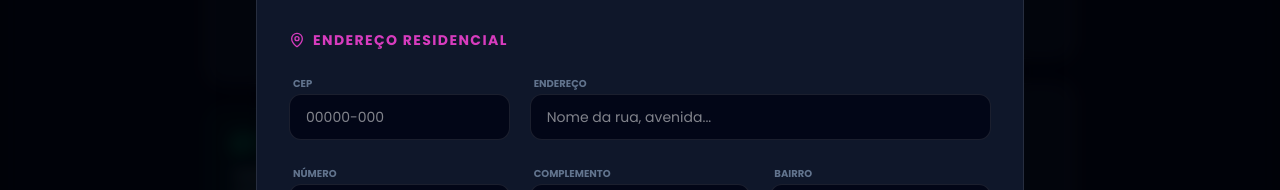
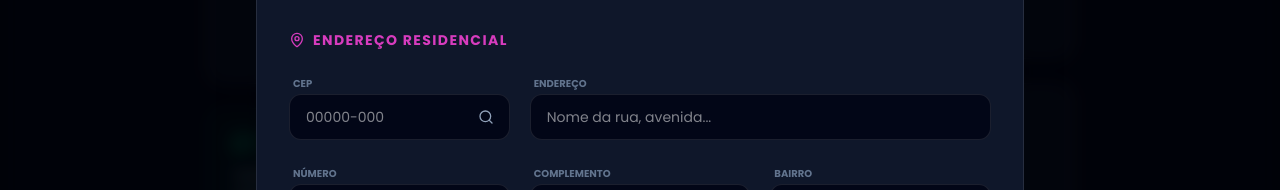
Before and after one commit to EnzoFariasCode/mwc-platform, a Next.js app: page /agendar-consulta/meu-perfil in a window 1280 px wide. Both pictures are taken after a click on the button "Editar Perfil". Shown: the part 384-574 px from the top of the page. Built offline with nearby package versions, Linux system fonts and the light colour scheme; no server answers.

Commit message:
feat: adiciona conclusão de perfil e preenchimento automático por CEP
Adiciona indicador de perfil completo ao dashboard do profissional MWC Online, corrige o rótulo do tipo de conta e integra o ViaCEP ao modal de edição para preencher endereço automaticamente.

```diff
--- /dev/null
+++ b/src/app/api/address/cep/[cep]/route.ts
@@ -0,0 +1,67 @@
+import { auth } from "@/auth";
+import { NextResponse } from "next/server";
+
+type RouteContext = {
+  params: Promise<{ cep: string }>;
+};
+
+type ViaCepResponse = {
+  erro?: boolean;
+  cep?: string;
+  logradouro?: string;
+  bairro?: string;
+  localidade?: string;
+  uf?: string;
+};
+
+export async function GET(_request: Request, { params }: RouteContext) {
+  const session = await auth();
+
+  if (!session?.user?.id) {
+    return NextResponse.json({ error: "Nao autorizado." }, { status: 401 });
+  }
+
+  const { cep: rawCep } = await params;
+  const cep = rawCep.replace(/\D/g, "");
+
+  if (!/^\d{8}$/.test(cep)) {
+    return NextResponse.json(
+      { error: "Informe um CEP valido com 8 digitos." },
+      { status: 400 },
+    );
+  }
+
+  try {
+    const response = await fetch(`https://viacep.com.br/ws/${cep}/json/`, {
+      next: { revalidate: 86400 },
+      signal: AbortSignal.timeout(5000),
+    });
+
+    if (!response.ok) {
+      throw new Error(`ViaCEP respondeu com status ${response.status}.`);
+    }
+
+    const address = (await response.json()) as ViaCepResponse;
+
+    if (address.erro) {
+      return NextResponse.json(
+        { error: "CEP nao encontrado." },
+        { status: 404 },
+      );
+    }
+
+    return NextResponse.json({
+      cep: address.cep || cep,
+      address: address.logradouro?.trim() || "",
+      neighborhood: address.bairro?.trim() || "",
+      city: address.localidade?.trim() || "",
+      state: address.uf?.trim().toUpperCase() || "",
+    });
+  } catch (error) {
+    console.error("[CEP] Falha ao consultar ViaCEP:", error);
+    return NextResponse.json(
+      { error: "Nao foi possivel consultar o CEP agora." },
+      { status: 502 },
+    );
+  }
+}
--- a/src/modules/health/components/edit-profile-modal.tsx
+++ b/src/modules/health/components/edit-profile-modal.tsx
@@ -1,7 +1,16 @@
 "use client";
 
-import { FormEvent, useState } from "react";
-import { User, MapPin, X, Save, Check, Phone } from "lucide-react";
+import { FormEvent, useRef, useState } from "react";
+import {
+  User,
+  MapPin,
+  X,
+  Save,
+  Check,
+  Phone,
+  LoaderCircle,
+  Search,
+} from "lucide-react";
 import {
   updatePatientProfile,
   type PatientProfileData,
@@ -23,6 +32,23 @@ function formatPhoneNumber(value?: string | null) {
   return `(${digits.slice(0, 2)}) ${digits.slice(2, 7)}-${digits.slice(7)}`;
 }
 
+function formatCep(value: string) {
+  const digits = value.replace(/\D/g, "").slice(0, 8);
+
+  return digits.length > 5
+    ? `${digits.slice(0, 5)}-${digits.slice(5)}`
+    : digits;
+}
+
+type CepAddress = {
+  cep: string;
+  address: string;
+  neighborhood: string;
+  city: string;
+  state: string;
+  error?: string;
+};
+
 export function EditProfileModal({
   isOpen,
   onClose,
@@ -31,8 +57,61 @@ export function EditProfileModal({
 }: EditProfileModalProps) {
   const [isSaving, setIsSaving] = useState(false);
   const [error, setError] = useState<string | null>(null);
+  const [isLookingUpCep, setIsLookingUpCep] = useState(false);
+  const [cepError, setCepError] = useState<string | null>(null);
+  const formRef = useRef<HTMLFormElement>(null);
 
   if (!isOpen) return null;
+
+  const setAddressField = (name: string, value: string) => {
+    const field = formRef.current?.elements.namedItem(name);
+
+    if (field instanceof HTMLInputElement) {
+      field.value = value;
+    }
+  };
+
+  const lookupCep = async (value: string) => {
+    const cep = value.replace(/\D/g, "");
+    setCepError(null);
+
+    if (cep.length !== 8) {
+      if (cep.length > 0) {
+        setCepError("Informe um CEP valido com 8 digitos.");
+      }
+      return;
+    }
+
+    setIsLookingUpCep(true);
+
+    try {
+      const response = await fetch(`/api/address/cep/${cep}`);
+      const result = (await response.json()) as CepAddress;
+
+      if (!response.ok) {
+        throw new Error(result.error || "CEP nao encontrado.");
+      }
+
+      setAddressField("cep", formatCep(result.cep));
+      setAddressField("address", result.address);
+      setAddressField("neighborhood", result.neighborhood);
+      setAddressField("city", result.city);
+      setAddressField("state", result.state);
+
+      const numberField = formRef.current?.elements.namedItem("addressNumber");
+      if (numberField instanceof HTMLInputElement) {
+        numberField.focus();
+      }
+    } catch (lookupError) {
+      setCepError(
+        lookupError instanceof Error
+          ? lookupError.message
+          : "Nao foi possivel consultar o CEP.",
+      );
+    } finally {
+      setIsLookingUpCep(false);
+    }
+  };
 
   const handleSubmit = async (event: FormEvent<HTMLFormElement>) => {
     event.preventDefault();
@@ -62,6 +141,7 @@ export function EditProfileModal({
       />
 
       <form
+        ref={formRef}
         onSubmit={handleSubmit}
         className="relative w-full max-w-3xl max-h-[90vh] overflow-y-auto bg-[#0f172a] border border-white/10 rounded-2xl p-6 md:p-8 shadow-2xl animate-in fade-in zoom-in-95 duration-200 custom-scrollbar"
       >
@@ -157,13 +237,50 @@ export function EditProfileModal({
                 <label className="text-[10px] font-bold text-slate-500 uppercase ml-1">
                   CEP
                 </label>
-                <input
-                  name="cep"
-                  type="text"
-                  defaultValue={initialData?.cep || ""}
-                  placeholder="00000-000"
-                  className="w-full bg-[#020617] border border-white/10 rounded-xl py-3 px-4 text-sm text-white focus:border-[#d73cbe] outline-none transition-all"
-                />
+                <div className="relative">
+                  <input
+                    name="cep"
+                    type="text"
+                    inputMode="numeric"
+                    autoComplete="postal-code"
+                    defaultValue={formatCep(initialData?.cep || "")}
+                    placeholder="00000-000"
+                    maxLength={9}
+                    onChange={(event) => {
+                      event.currentTarget.value = formatCep(
+                        event.currentTarget.value,
+                      );
+                      setCepError(null);
+                    }}
+                    onBlur={(event) => lookupCep(event.currentTarget.value)}
+                    className="w-full bg-[#020617] border border-white/10 rounded-xl py-3 pl-4 pr-11 text-sm text-white focus:border-[#d73cbe] outline-none transition-all"
+                  />
+                  <button
+                    type="button"
+                    onMouseDown={(event) => event.preventDefault()}
+                    onClick={() => {
+                      const field = formRef.current?.elements.namedItem("cep");
+                      if (field instanceof HTMLInputElement) {
+                        lookupCep(field.value);
+                      }
+                    }}
+                    disabled={isLookingUpCep}
+                    title="Buscar endereco pelo CEP"
+                    aria-label="Buscar endereco pelo CEP"
+                    className="absolute right-1.5 top-1/2 flex h-9 w-9 -translate-y-1/2 items-center justify-center rounded-lg text-slate-400 transition-colors hover:bg-white/5 hover:text-white disabled:cursor-wait disabled:opacity-60"
+                  >
+                    {isLookingUpCep ? (
+                      <LoaderCircle className="h-4 w-4 animate-spin" />
+                    ) : (
+                      <Search className="h-4 w-4" />
+                    )}
+                  </button>
+                </div>
+                {cepError && (
+                  <p className="ml-1 text-xs text-red-400" role="alert">
+                    {cepError}
+                  </p>
+                )}
               </div>
               <div className="md:col-span-4 space-y-1.5">
                 <label className="text-[10px] font-bold text-slate-500 uppercase ml-1">
```
